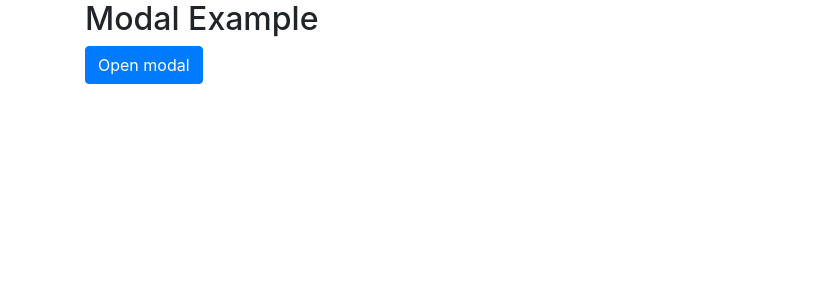
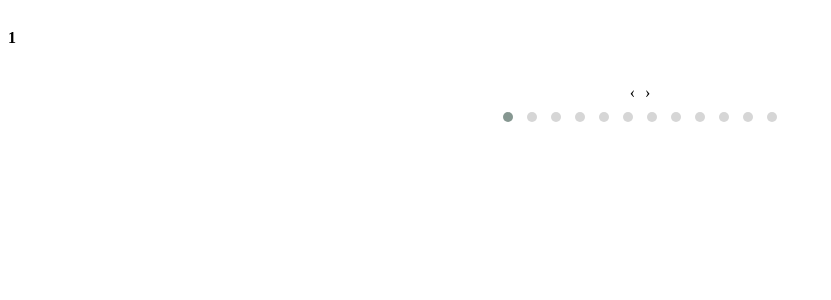
Before and after one commit to Excel90/web_inbullz, a PHP site: page /coba.html in a window 1280 px wide. Shown: the top 300 px of the page, without its empty margins (0-831 px from the left). Run offline with PHP 8.4, Linux system fonts and the light colour scheme.

Commit message:
carusel brohh

```diff
--- a/coba.html
+++ b/coba.html
@@ -4,46 +4,45 @@
   <title>Bootstrap Example</title>
   <meta charset="utf-8">
   <meta name="viewport" content="width=device-width, initial-scale=1">
-  <link rel="stylesheet" href="https://maxcdn.bootstrapcdn.com/bootstrap/4.5.2/css/bootstrap.min.css">
+  <link rel="stylesheet" href="https://cdnjs.cloudflare.com/ajax/libs/OwlCarousel2/2.3.4/assets/owl.carousel.min.css">
+  <link rel="stylesheet" href="https://cdnjs.cloudflare.com/ajax/libs/OwlCarousel2/2.3.4/assets/owl.theme.default.css">
   <script src="https://ajax.googleapis.com/ajax/libs/jquery/3.5.1/jquery.min.js"></script>
-  <script src="https://cdnjs.cloudflare.com/ajax/libs/popper.js/1.16.0/umd/popper.min.js"></script>
-  <script src="https://maxcdn.bootstrapcdn.com/bootstrap/4.5.2/js/bootstrap.min.js"></script>
+  <script src="https://cdnjs.cloudflare.com/ajax/libs/OwlCarousel2/2.3.4/owl.carousel.min.js"></script>
+  <style>
+  </style>
 </head>
 <body>
-
-<div class="container">
-  <h2>Modal Example</h2>
-  <!-- Button to Open the Modal -->
-  <button type="button" class="btn btn-primary" data-toggle="modal" data-target="#myModal">
-    Open modal
-  </button>
-
-  <!-- The Modal -->
-  <div class="modal" id="myModal">
-    <div class="modal-dialog">
-      <div class="modal-content">
-
-        <!-- Modal Header -->
-        <div class="modal-header">
-          <h4 class="modal-title">Modal Heading</h4>
-          <button type="button" class="close" data-dismiss="modal">&times;</button>
-        </div>
-
-        <!-- Modal body -->
-        <div class="modal-body">
-          Modal body..
-        </div>
-
-        <!-- Modal footer -->
-        <div class="modal-footer">
-          <button type="button" class="btn btn-danger" data-dismiss="modal">Close</button>
-        </div>
-
-      </div>
-    </div>
+  <div class="owl-carousel owl-theme">
+      <div class="item"><h4>1</h4></div>
+      <div class="item"><h4>2</h4></div>
+      <div class="item"><h4>3</h4></div>
+      <div class="item"><h4>4</h4></div>
+      <div class="item"><h4>5</h4></div>
+      <div class="item"><h4>6</h4></div>
+      <div class="item"><h4>7</h4></div>
+      <div class="item"><h4>8</h4></div>
+      <div class="item"><h4>9</h4></div>
+      <div class="item"><h4>10</h4></div>
+      <div class="item"><h4>11</h4></div>
+      <div class="item"><h4>12</h4></div>
   </div>
-
-</div>
-
+  <script>
+  $('.owl-carousel').owlCarousel({
+      loop:true,
+      margin:10,
+      nav:true,
+      responsive:{
+          0:{
+              items:1
+          },
+          600:{
+              items:1
+          },
+          1000:{
+              items:1
+          }
+      }
+  })
+  </script>
 </body>
 </html>
```
Also changed, not shown: Inbullz.html (+37 -58 lines), style.css (+42 -0 lines).
